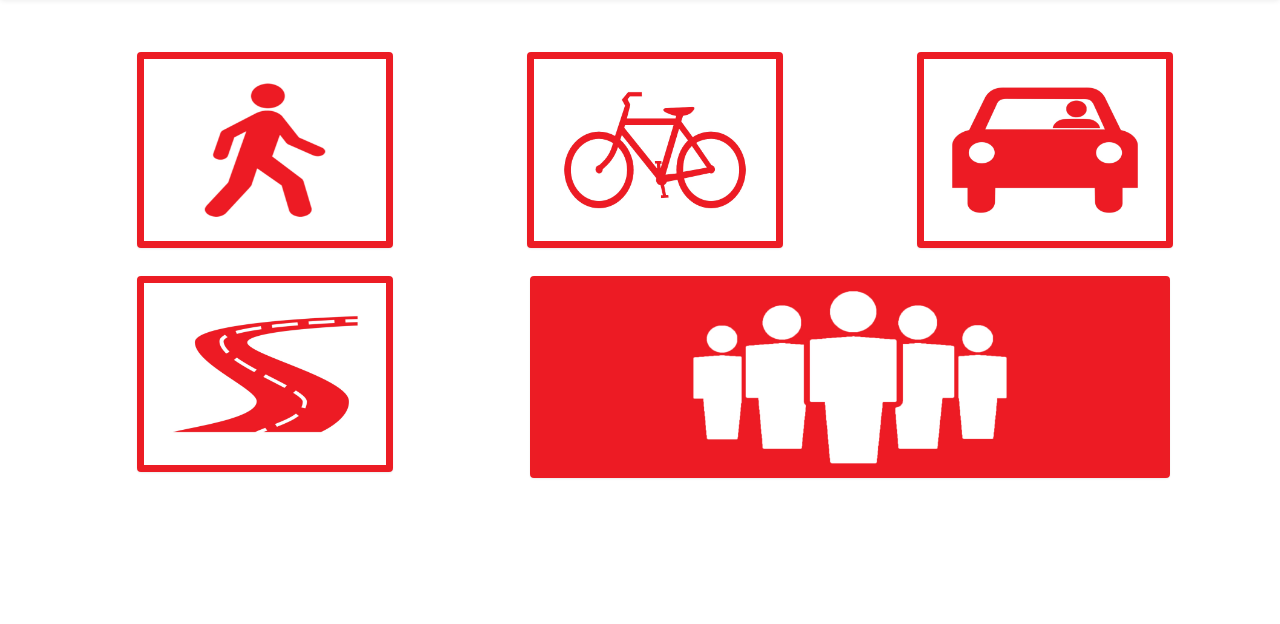
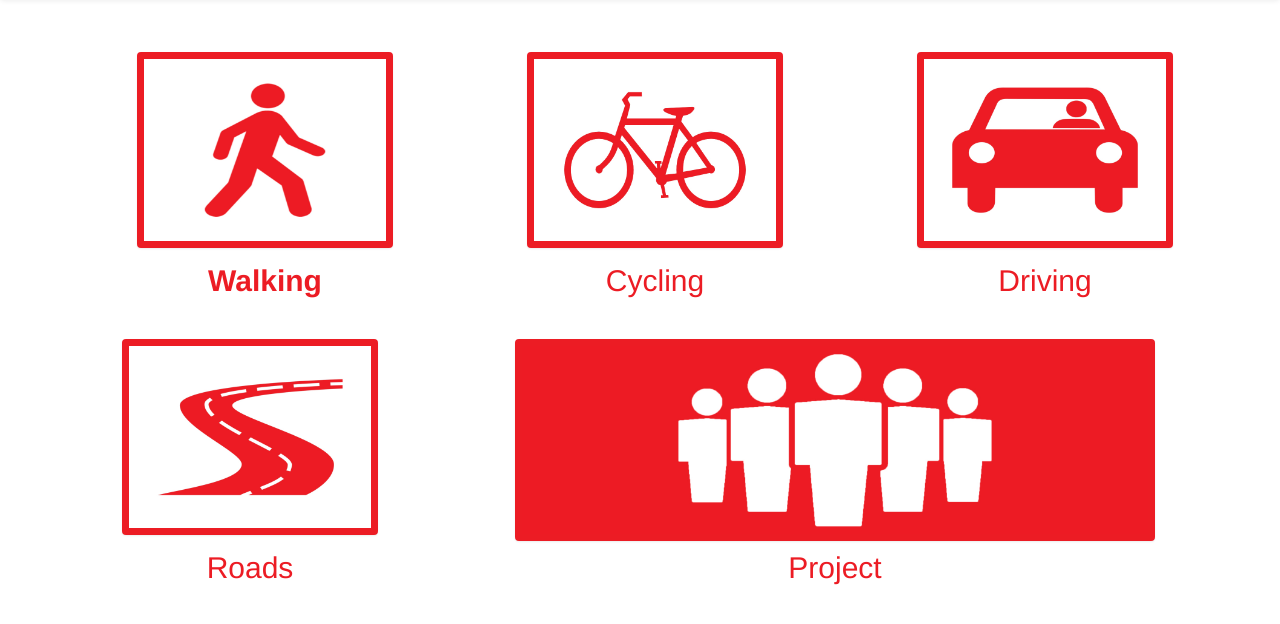
Before and after one commit to glasgow2016/team-6, a Django app: page / in a window 1280 px wide. Shown: the part 60-684 px from the top of the page. Run offline with Django 3.2, Linux system fonts and the light colour scheme; some libraries are stand-ins or nearby versions.

Commit message:
Merge branch 'master' of https://github.com/glasgow2016/team-6
Conflicts:
	codeforgood/templates/brake_classroom/cycling.html

```diff
--- a/codeforgood/static/css/projects.css
+++ b/codeforgood/static/css/projects.css
@@ -36,3 +36,7 @@
     margin: 0 auto;
     border: 0px solid black;
 }
+
+h2 {
+    color: #ec1c24;
+}
--- a/codeforgood/templates/brake_classroom/index.html
+++ b/codeforgood/templates/brake_classroom/index.html
@@ -19,7 +19,7 @@
             </div>
             <div class="col-xs-4 text-center">
                 <div class="test">
-                   <a href= "#">
+                    <a href="#">
                         <img src="{% static 'images/bike-final.jpg' %}" class="thumbnail img-responsive section">
                     </a>
                 </div>
@@ -27,26 +27,47 @@
             <div class="col-xs-4 text-center">
                 <div class="test">
                     <a href="#">
-                    <img src="{% static 'images/car-final.jpg'%}" class="thumbnail img-responsive section">
+                        <img src="{% static 'images/car-final.jpg' %}" class="thumbnail img-responsive section">
                     </a>
                 </div>
             </div>
         </div>
         <div class="row">
             <div class="col-xs-4 text-center">
+                <h2><strong>Walking</strong></h2>
+            </div>
+            <div class="col-xs-4 text-center">
+                <h2>Cycling</h2>
+            </div>
+            <div class="col-xs-4 text-center">
+                <h2>Driving</h2>
+            </div>
+        </div>
+    </div>
+
+    <div class="row">
+        <div class="col-xs-4 text-center">
             <div class="test">
                 <a href="#">
-                    <img src="{% static 'images/road-final.jpg'%}" class="thumbnail img-responsive section">
+                    <img src="{% static 'images/road-final.jpg' %}" class="thumbnail img-responsive section">
                 </a>
             </div>
         </div>
         <div class="col-xs-8 text-center">
             <div class="project-box">
                 <a href="#">
-                    <img src="{% static 'images/project.jpg'%}" class="thumbnail img-responsive section">
+                    <img src="{% static 'images/project.jpg' %}" class="thumbnail img-responsive section">
                 </a>
             </div>
         </div>
     </div>
+
+    <div class="row">
+        <div class="col-xs-4 text-center">
+            <h2>Roads</h2>
+        </div>
+        <div class="col-xs-8 text-center">
+            <h2>Project</h2>
+        </div>
     </div>
 {% endblock %}
```
Lines whose indentation alone changed are shown as unchanged.
